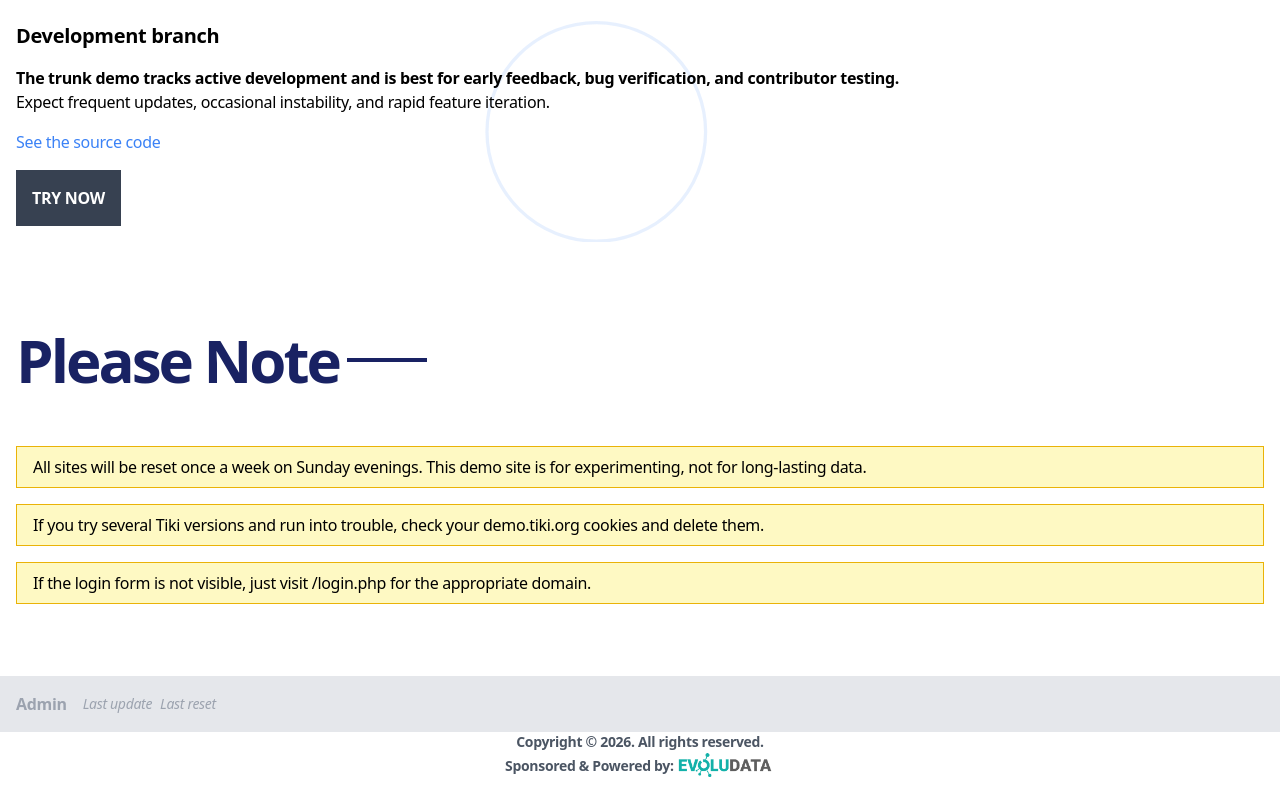
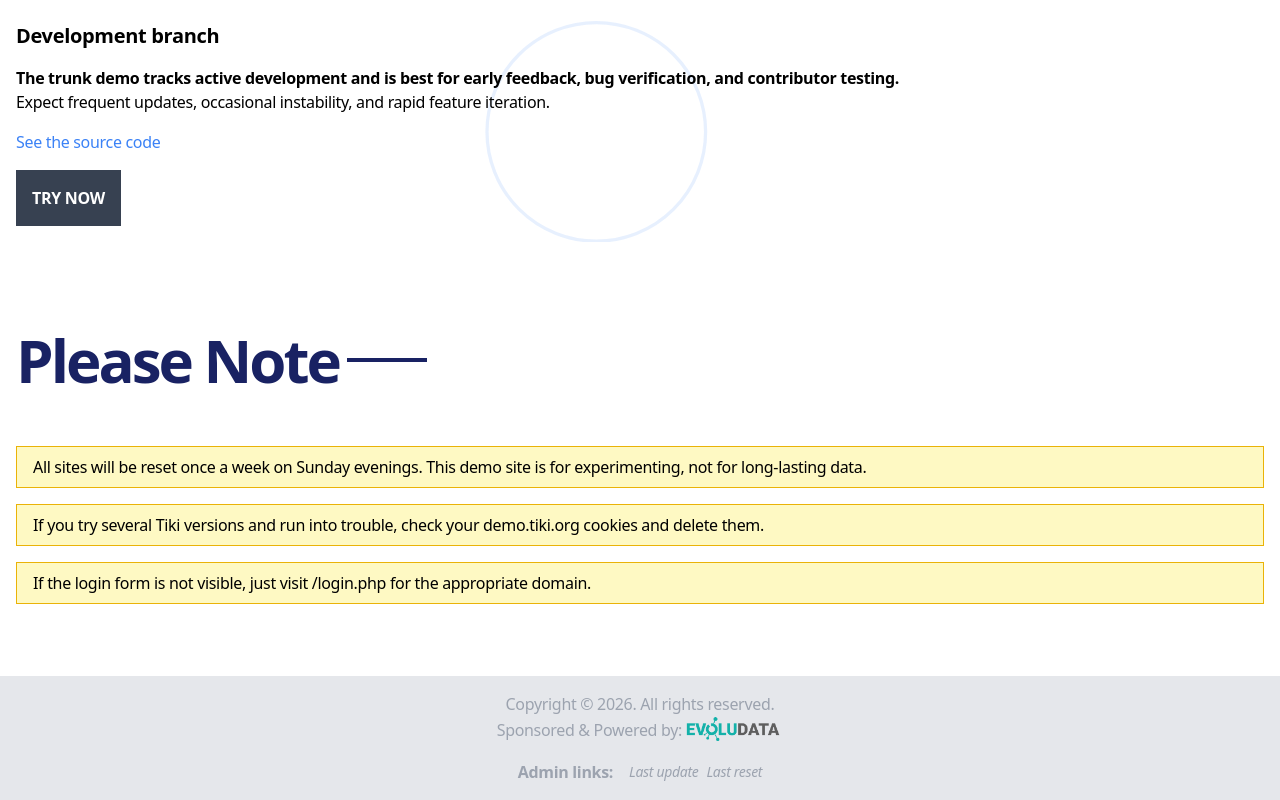
Before and after one commit to mercihabam/demo.tiki.org, a website: page src/index.html in a window 1280 px wide. Shown: the part 2242-3042 px from the top of the page. Drawn offline with Linux system fonts and the light colour scheme.

Commit message:
move copyright in grayed-out block

```diff
--- a/src/index.html
+++ b/src/index.html
@@ -158,9 +158,18 @@
       </div>
     </div>
 
-    <div class="bg-gray-200">
-      <div class="container mx-auto p-4 flex items-center gap-4">
-          <div class="text-gray-400 font-bold">Admin</div>
+    <div class="bg-gray-200 flex flex-col items-center p-4 gap-4">
+      <div class="text-center text-gray-400">
+        <p>Copyright © 2026. All rights reserved.</p>
+        <p class="mt-2 flex flex-wrap items-center justify-center gap-3">
+          <span>Sponsored &amp; Powered by:</span>
+          <a href="https://www.evoludata.com/" target="_blank" rel="noopener noreferrer" class="inline-flex items-center">
+            <img src="/dist/evoludata-logo.png" alt="EvoluData" style="height: 28px; width: auto;">
+          </a>
+        </p>
+      </div>
+      <div class="mx-auto flex items-center gap-4">
+          <div class="text-gray-400 font-bold">Admin links:</div>
           <div class="flex gap-2">
               <a href="https://demo.tiki.org/last_update.txt" class="italic text-gray-400 text-sm">Last update</a>
               <a href="https://demo.tiki.org/last_reset.txt" class="italic text-gray-400 text-sm">Last reset</a>
@@ -168,16 +177,6 @@
       </div>
     </div>
 
-    <footer class="w-full py-8 text-center text-sm font-semibold text-gray-600">
-      <p>Copyright © 2026. All rights reserved.</p>
-      <p class="mt-2 flex flex-wrap items-center justify-center gap-3">
-        <span>Sponsored &amp; Powered by:</span>
-        <a href="https://www.evoludata.com/" target="_blank" rel="noopener noreferrer" class="inline-flex items-center">
-          <img src="/dist/evoludata-logo.png" alt="EvoluData" style="height: 28px; width: auto;">
-        </a>
-      </p>
-    </footer>
-
     <script src="./index.js"></script>
   </body>
 </html>
```
